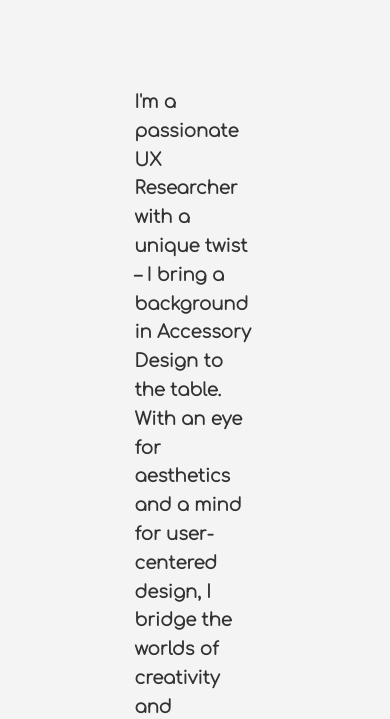
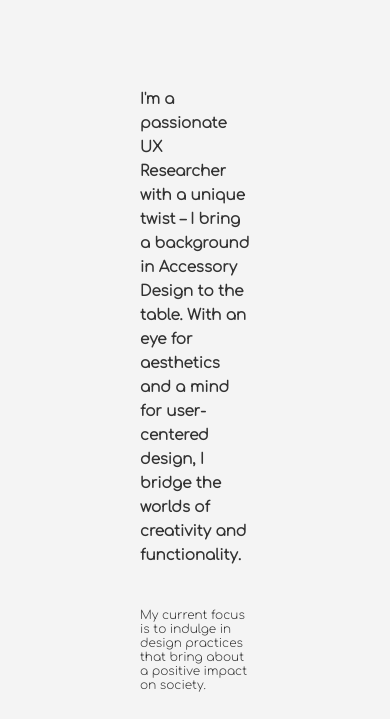
Before and after one commit to Yanu22/YashviPanchal, a plain HTML site: page index.html in a window 390 px wide. Shown: the part 96-815 px from the top of the page. Drawn offline with Linux system fonts and the light colour scheme; a web font is replaced by a local one.

Commit message:
styles.css

```diff
--- a/css/styles.css
+++ b/css/styles.css
@@ -420,12 +420,12 @@ h2{
         border-radius: 150px;
     }
     .intro-container h1 {
-        font-size: 18px; /* Increase the font size for the heading */
+        font-size: 15px; /* Increase the font size for the heading */
         line-height: 1.6;
     }
 
     .intro-container p {
-        font-size: 15px; /* Increase the font size for the paragraph */
+        font-size: 12px; /* Increase the font size for the paragraph */
     }
 
     .profile-image {
@@ -438,7 +438,7 @@ h2{
 
     .about-content {
         flex: 3;
-        margin-right: 5px;
+        margin-right: 2px;
     }
 
     .images img {
```
